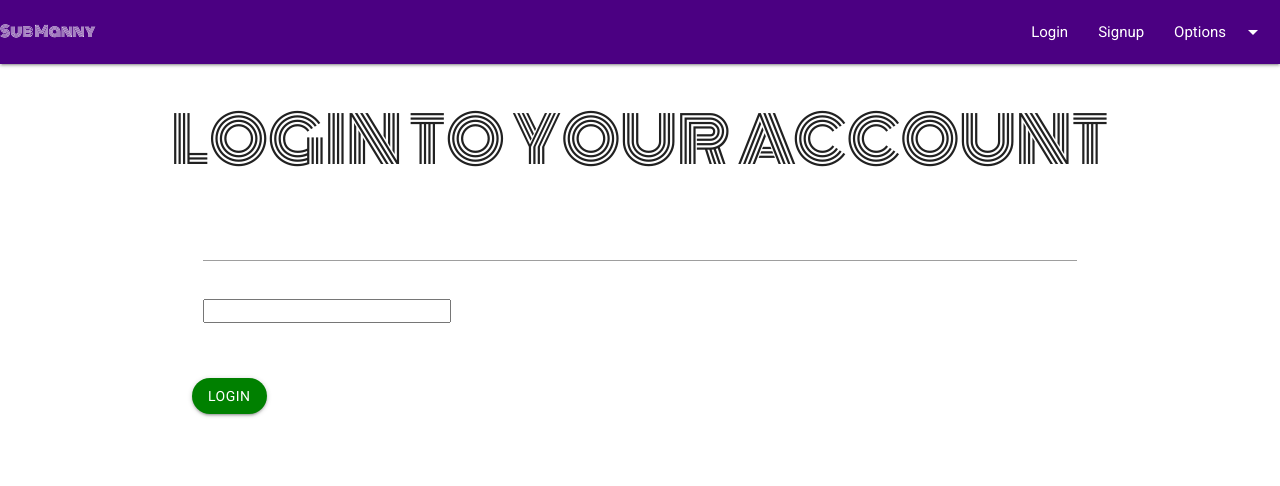
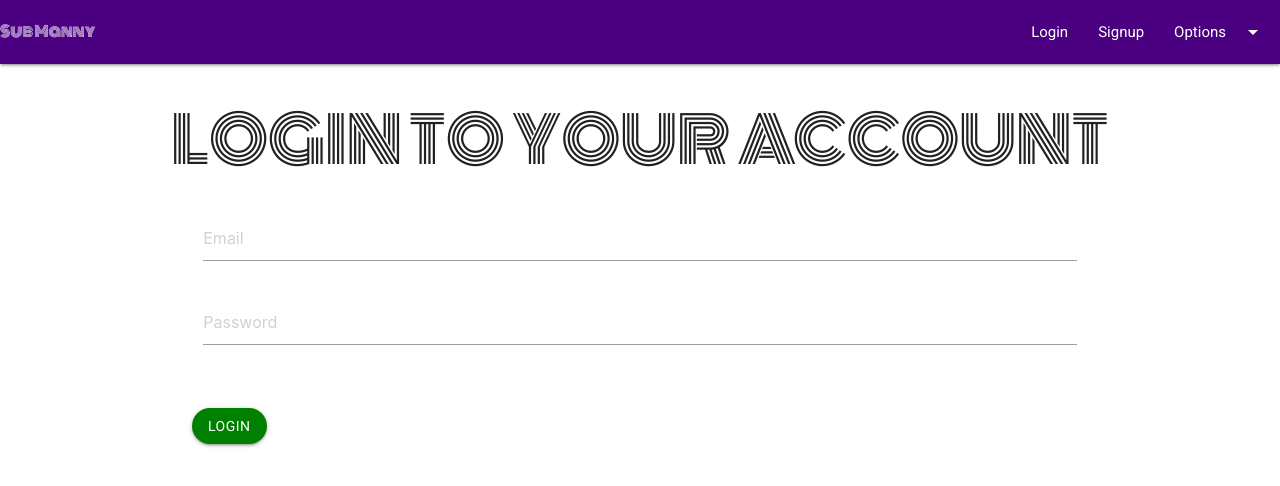
Before and after one commit to Aikeh2021/subscription-manager, a React (Create React App) app in the folder client/: page /login in a window 1280 px wide. Shown: the top 486 px of the page. Built offline with nearby package versions, Linux system fonts and the light colour scheme.

Commit message:
Updated a placeholder in the input fields.

```diff
--- a/client/src/containers/LoginPage/LoginPage.jsx
+++ b/client/src/containers/LoginPage/LoginPage.jsx
@@ -13,8 +13,9 @@ const LoginPage = (props) => {
           <div className="row">
             <div className="input-field col s12">
               <input
+              placeholder="Email"
                 id="email"
-                type="email"
+                type="Email"
                 value={email}
                 onChange={(e) => {
                   setEmail(e.target.value);
@@ -25,8 +26,9 @@ const LoginPage = (props) => {
 
               <div className="input-field col s12">
                 <input
+                placeholder="Password"
                   id="password"
-                  type="password\"
+                  type="text"
                   value={password}
                   onChange={(e) => {
                     setPassword(e.target.value);
```
